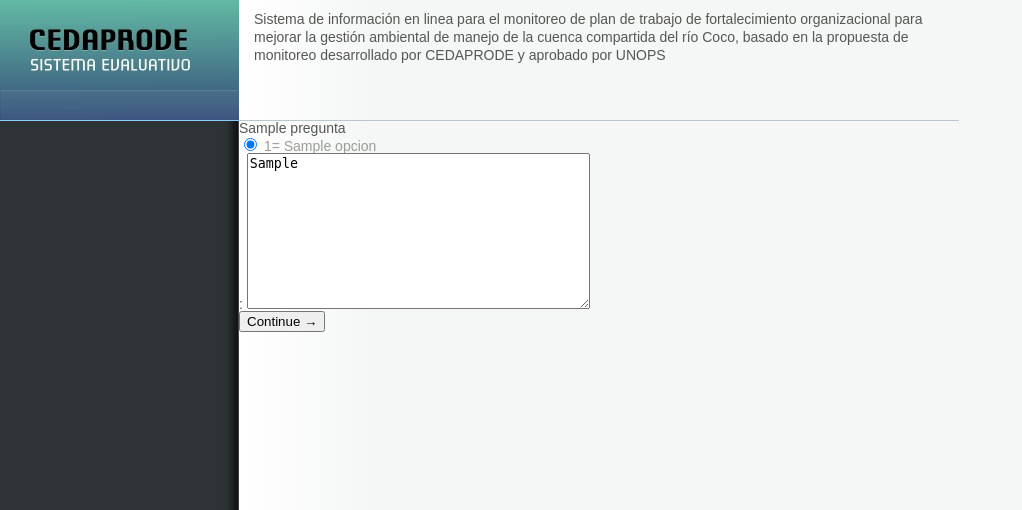
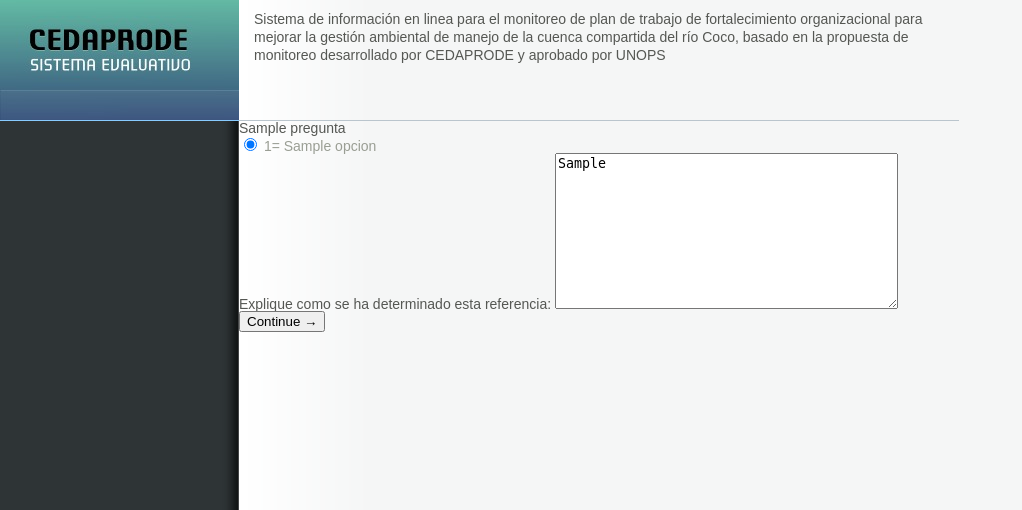
Before and after one commit to fitoria/cedaprode, a Django app: page /llenar-encuesta/1/ in a window 1280 px wide. Shown: the top 510 px of the page, without its empty margins (0-1022 px from the left). Run offline with Django 3.2, Linux system fonts and the light colour scheme; a user stored in the database is signed in; tables that the repository leaves empty hold one stand-in row (values such as "Sample post"); parts of the project's set-up code (start-up, migrations or seed data) failed here and were passed over.

Commit message:
reparando algo en la template

```diff
--- a/cedaprode/templates/encuesta/llenar_encuesta.html
+++ b/cedaprode/templates/encuesta/llenar_encuesta.html
@@ -9,7 +9,7 @@
     {{form.id}}
     {{form.instance.pregunta.titulo}}
     {{form.respuesta}}
-    {{form.instance.pregunta.texto_explicativo}}: {{form.comentario}}
+    Explique como se ha determinado esta referencia: {{form.comentario}}
     {{form.errors}}
   {% endfor %}
 <p><input type="submit" value="Continue &rarr;"></p>
```
